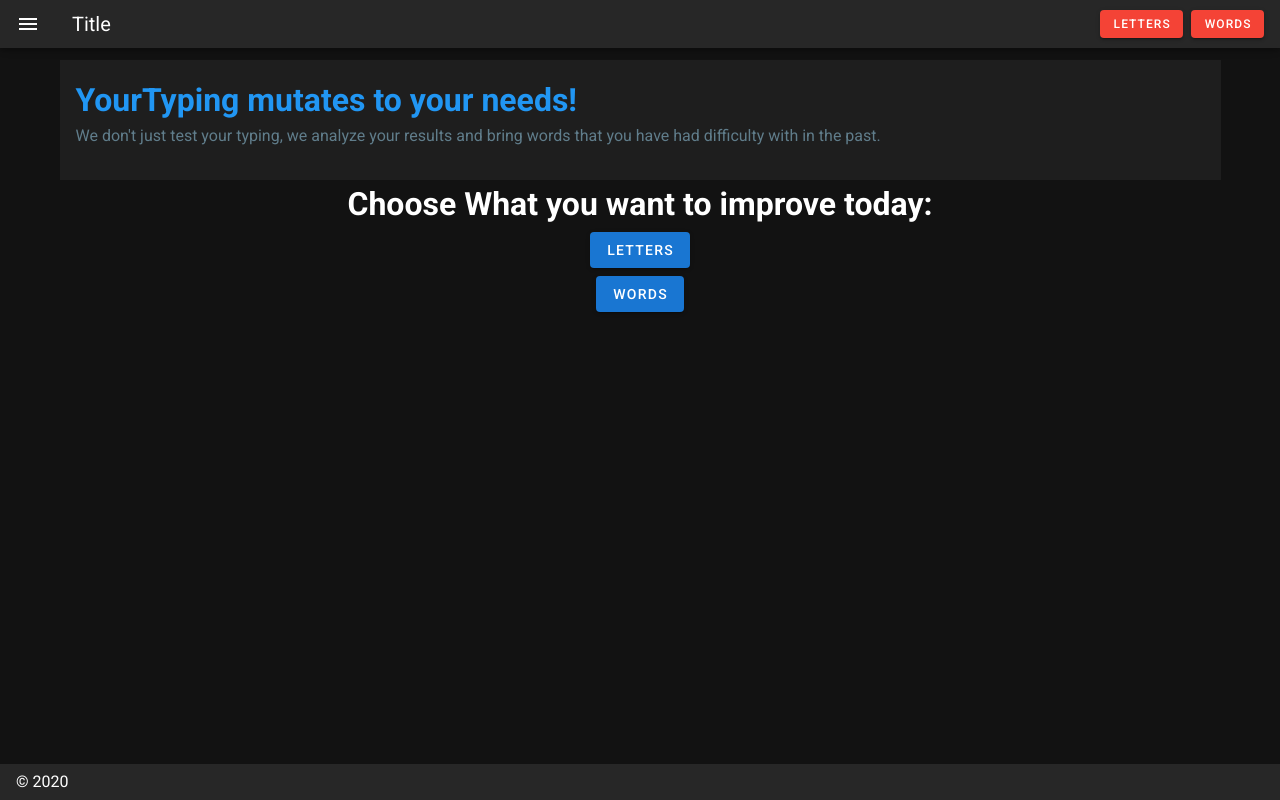
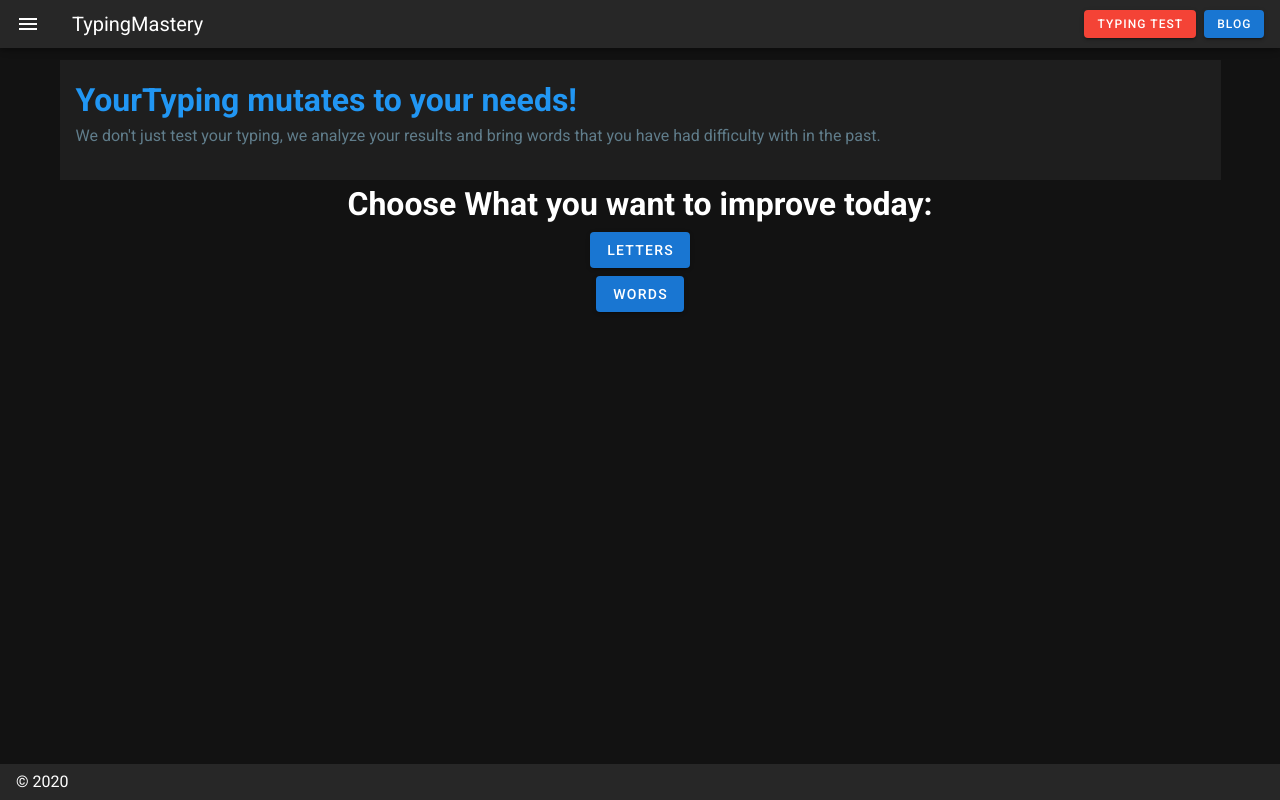
Before and after one commit to RizaHKhan/typing, a Nuxt app: page / in a window 1280 px wide. Built offline with nearby package versions, Linux system fonts and the light colour scheme.

Commit message:
Header adjustment

```diff
--- a/components/Header.vue
+++ b/components/Header.vue
@@ -2,12 +2,10 @@
   <v-card color="grey lighten-4" flat tile fixed>
     <v-toolbar dense>
       <v-app-bar-nav-icon></v-app-bar-nav-icon>
-
-      <v-toolbar-title>Title</v-toolbar-title>
-
+      <v-toolbar-title>TypingMastery</v-toolbar-title>
       <v-spacer></v-spacer>
-      <v-btn small class="red" to="/letters">Letters</v-btn>
-      <v-btn small class="red ml-2" to="/words">Words</v-btn>
+      <v-btn small class="red ml-2" to="/words">Typing Test</v-btn>
+      <v-btn small class="primary ml-2" to="/blog">Blog</v-btn>
     </v-toolbar>
   </v-card>
 </template>
```
